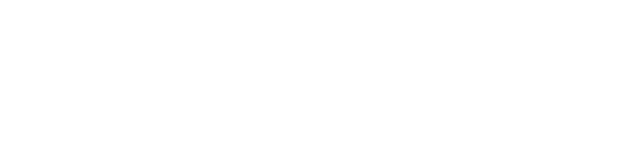
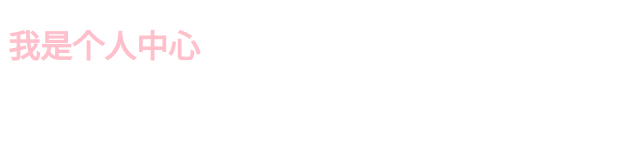
Before and after one commit to Comma0/test, a plain HTML site: page me/index.html in a window 1280 px wide. Shown: the whole page, without its empty margins (0-640 px from the left). Drawn offline with Linux system fonts and the light colour scheme.

Commit message:
完成个人中心结构代码的编写

```diff
--- a/me/css/index.css
+++ b/me/css/index.css
@@ -0,0 +1,3 @@
+h1 {
+  color: pink;
+}
--- a/me/index.html
+++ b/me/index.html
@@ -3,8 +3,10 @@
 <head>
   <meta charset="UTF-8">
   <title>Title</title>
+  <link rel="stylesheet" href="css/index.css">
+  <script src="js/index.js"></script>
 </head>
 <body>
-
+  <h1>我是个人中心</h1>
 </body>
 </html>
```
